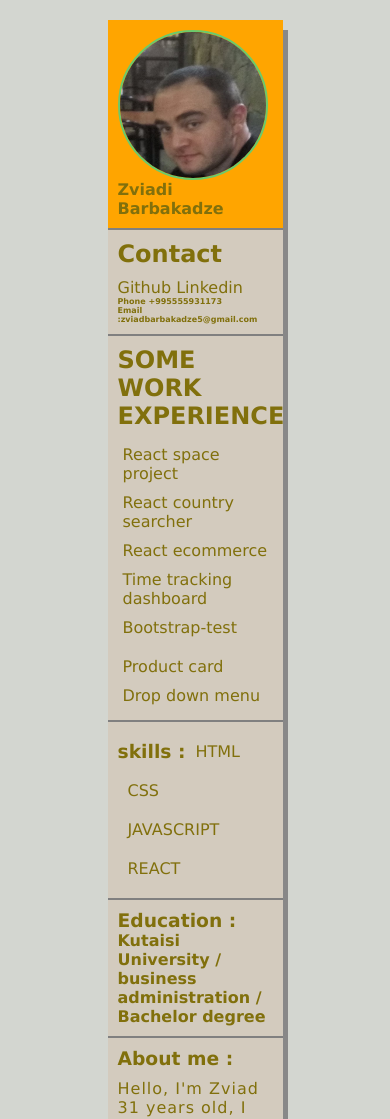
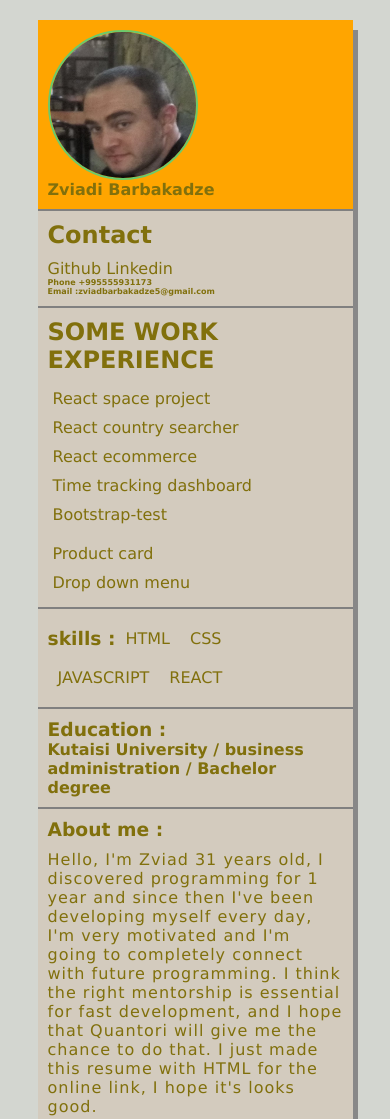
Before and after one commit to zviadbarbakadze/CVonline, a plain HTML site: page index.html in a window 390 px wide. Shown: the top 1119 px of the page. Drawn offline with Linux system fonts and the light colour scheme.

Commit message:
responsive changes

```diff
--- a/index.html
+++ b/index.html
@@ -5,7 +5,7 @@
     <meta http-equiv="X-UA-Compatible" content="IE=edge" />
     <meta name="viewport" content="width=device-width, initial-scale=1.0" />
     <link rel="stylesheet" href="./style.css" />
-    <title>Document</title>
+    <title>Cv of zviad barbakadze</title>
   </head>
   <body>
     <header>
--- a/style.css
+++ b/style.css
@@ -79,6 +79,12 @@ a:hover {
   letter-spacing: 1px;
 }
 @media (max-width: 600px) {
+  header {
+    width: 90%;
+  }
+  section {
+    width: 90%;
+  }
   .contact h4 {
     font-size: 50%;
   }
```
